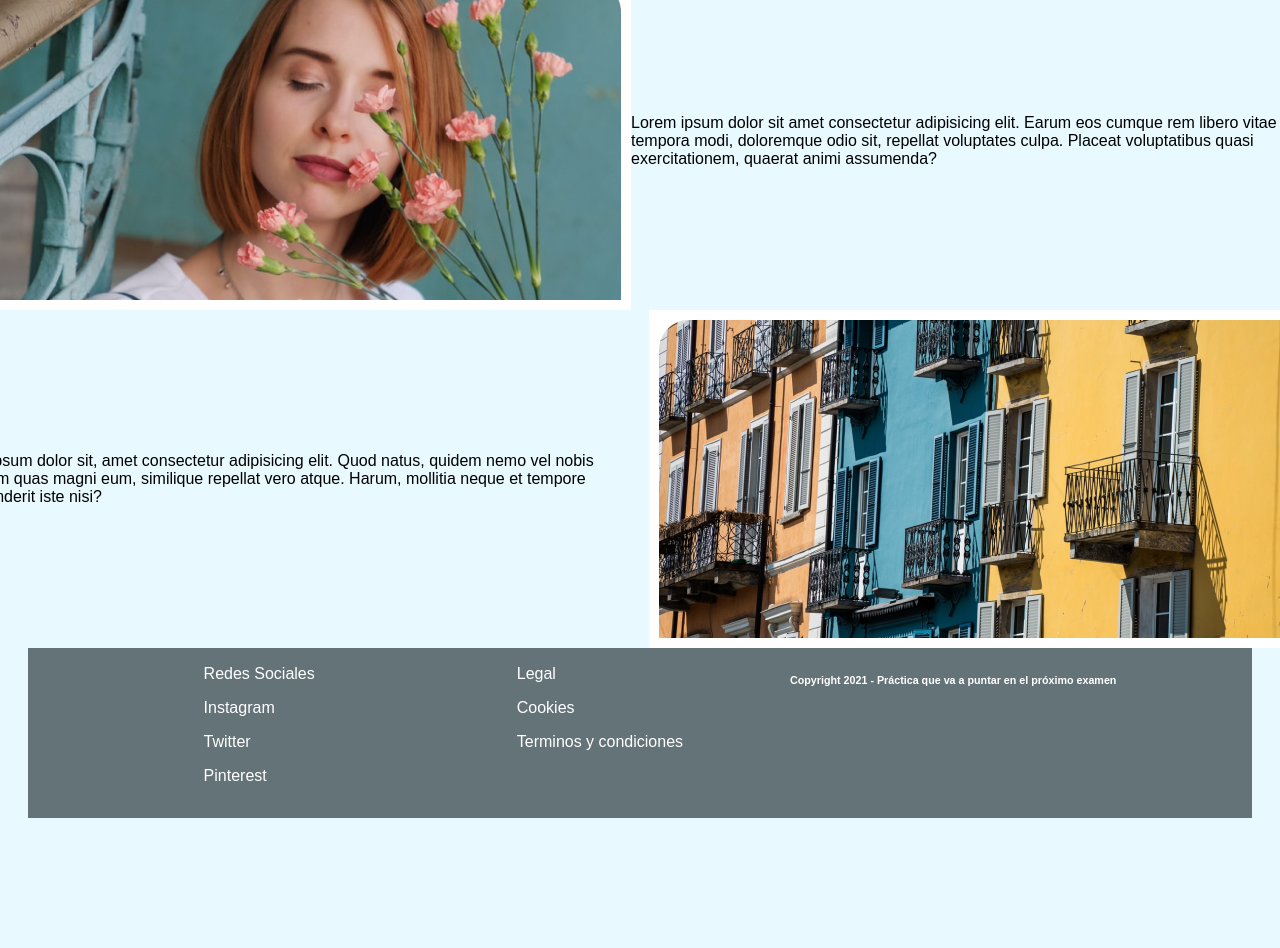
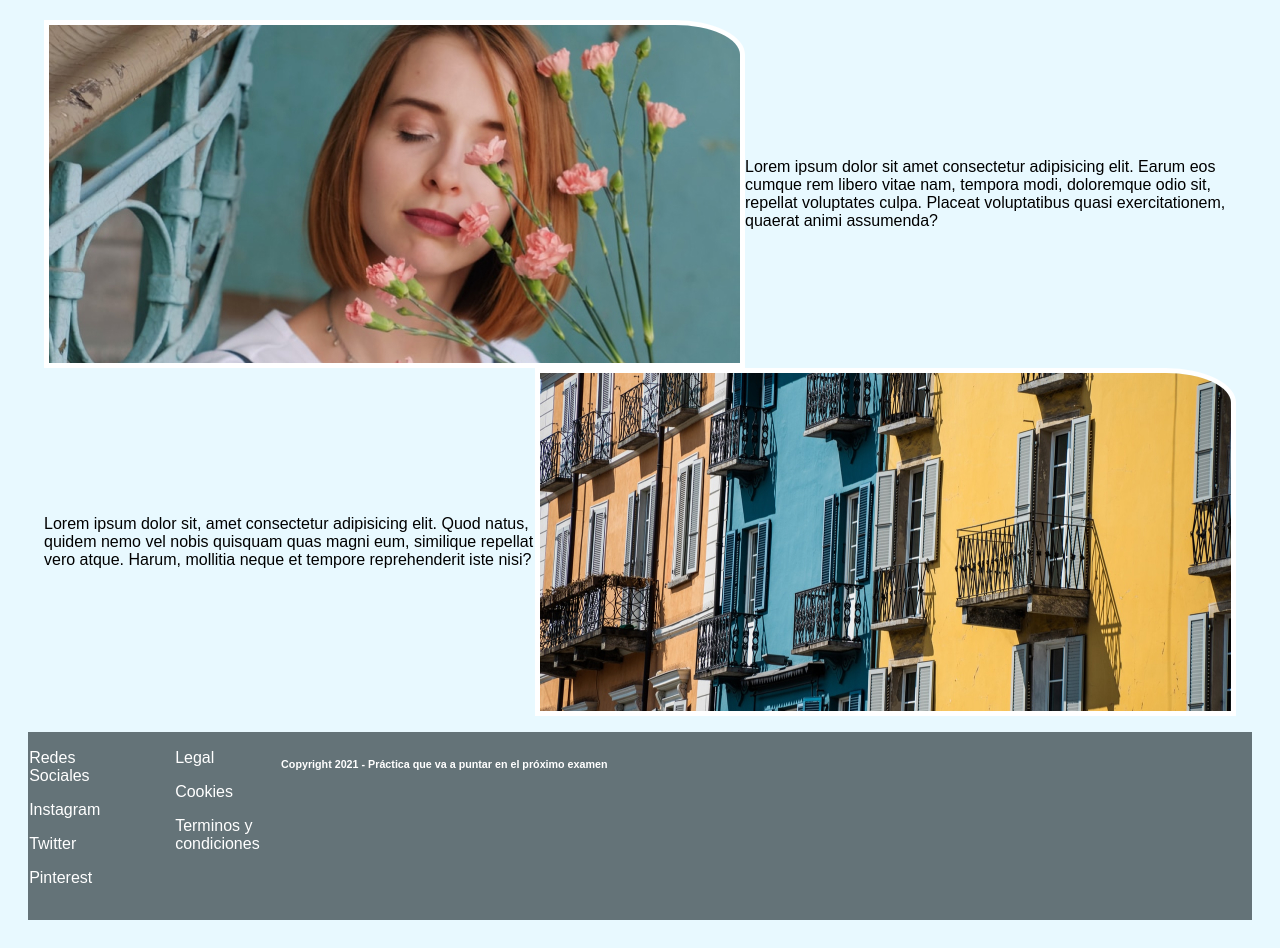
Before and after one commit to jvssjvss/practicaEvaluar, a plain HTML site: page index.html in a window 1280 px wide. Shown: the part 540-1488 px from the top of the page. Before the commit the page ends 1386 px from the top, so only its background shows below. Drawn offline with Linux system fonts and the light colour scheme.

Commit message:
Imagenes con borda

```diff
--- a/index.html
+++ b/index.html
@@ -11,25 +11,32 @@
 
 <body>
 
-
     <header>
         <section id="header">
+            <article class="menu">
             <img class="logo" src="img/instagram.svg" alt="">
             <nav>
-                <a >Inicio</a>
+                <a>Inicio</a>
                 <a href="">Servicios</a>
                 <a href="">Galeria</a>
                 <a href="">Contactar</a>
             </nav>
+            </article>
+            <picture>
+                <source srcset="img/banner_inicio.jpg 1x,
+                img/banner_inicio@2x 2x">
+
+            <img src="" alt="instagram banner">
+            </picture>
         </section>
 
     </header>
     <main>
         <section id="main">
-            <section><img class="banner" src="img/Frame.png" alt=""></section>
+
             <section class="zig-zag uno">
 
-                <img src="img/womanFlower.jpg" alt="">
+                <img src="img/mujer_flores.jpg" alt="">
                 <article>Lorem ipsum dolor sit amet consectetur adipisicing elit. Earum eos cumque rem libero vitae nam,
                     tempora modi, doloremque odio sit, repellat voluptates culpa. Placeat voluptatibus quasi
                     exercitationem, quaerat animi assumenda?
@@ -39,7 +46,7 @@
             </section>
 
             <section class="zig-zag dos">
-                <img src="img/building.jpg" alt="">
+                <img src="img/fachada.jpg" alt="">
                 <article>Lorem ipsum dolor sit, amet consectetur adipisicing elit. Quod natus, quidem nemo vel nobis
                     quisquam quas magni eum, similique repellat vero atque. Harum, mollitia neque et tempore
                     reprehenderit
--- a/style.css
+++ b/style.css
@@ -14,14 +14,14 @@ body{
 }
 #header, #main, #footer{
     flex-basis: 1366px;
-    justify-content: center;
+    padding: 1rem;
 }
 
 header, main, footer{
     display: flex;
     justify-content: center;
 }
-#header{
+.menu{
     height: 80px;
     display: flex;
     flex-direction: row;
@@ -57,10 +57,7 @@ a{
 .dos{
     flex-direction: row-reverse;
 }
-.sideFooter{
-    background-color:#647378;
 
-}
 footer{
     background-color:#647378;
 }
@@ -73,6 +70,13 @@ footer{
 .izq{
     display: flex;
     flex-grow: 0.5;
+}
+.der{
+    display: flex;
+    flex-basis:100% ;
+    justify-content: flex-end;
+
+
 }
 ul{
     list-style-type: none;
@@ -92,3 +96,11 @@ h6{
     font-weight: bolder;
 
 }
+.redes_sociales{
+    padding: 0;
+}
+
+.zig-zag img{
+    border-radius: 0 10% 0 0;
+    border: white solid 5px;
+}
```
Also changed, not shown: img/banner_inicio.jpg (added), img/banner_inicio@2x.jpg (added), img/building.jpg (deleted), img/fachada.jpg (added), img/fachada@2x.jpg (added), img/mujer_flores.jpg (added), img/mujer_flores@2x.jpg (added), img/womanFlower.jpg (deleted). Lines whose indentation alone changed are shown as unchanged.
